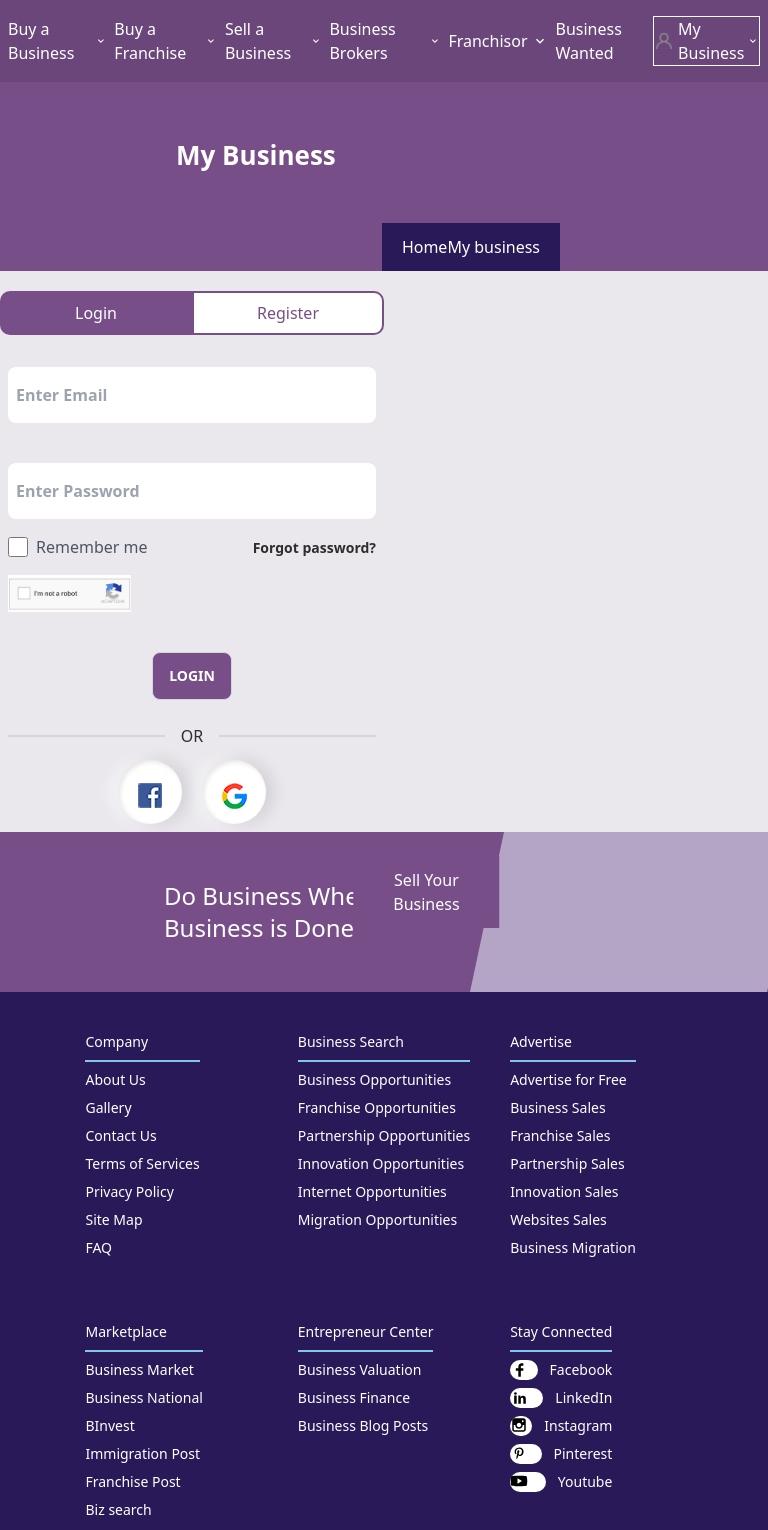
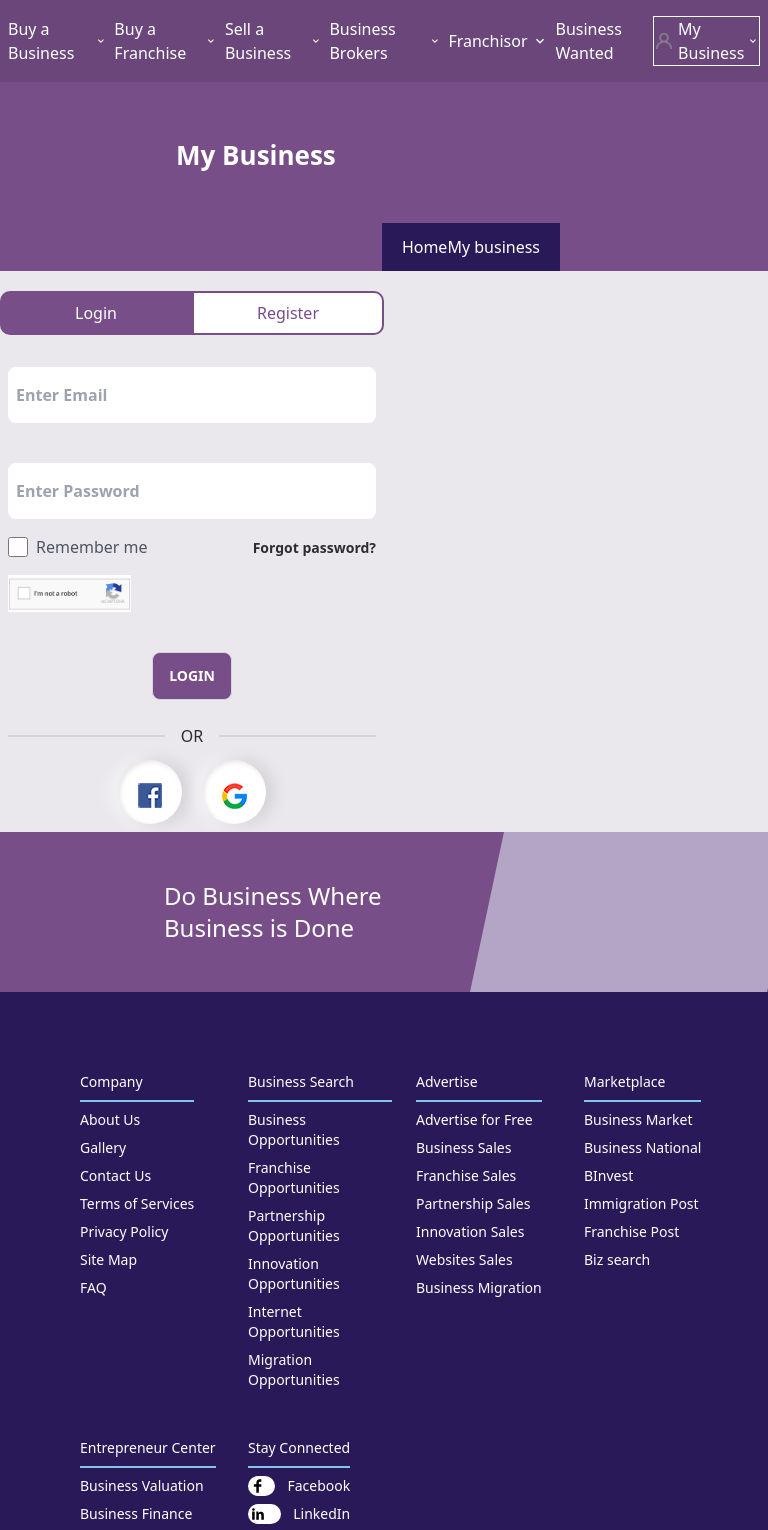
Before and after one commit to Galib24/business-partner-front-end, a React (Vite) app: page /login in a window 768 px wide. Shown: the top 1530 px of the page. Built offline with nearby package versions, Linux system fonts and the light colour scheme.

Commit message:
fix home page

```diff
--- a/src/Pages/Home/Business List/BusinessList.jsx
+++ b/src/Pages/Home/Business List/BusinessList.jsx
@@ -612,7 +612,7 @@ const BusinessList = () => {
                                     className="input my-4 w-full"
                                 />
                                 <div style={{ border: '1px solid black' }} className="my-4">
-                                    <select style={{ padding: '8px 6px' }} className="w-full bg-white cursor-pointer text-sm sm:text-base md:text-lg lg:text-xl">
+                                    <select style={{ padding: '8px 6px' }} className="w-full bg-white cursor-pointer ">
                                         <option>Please Select industry</option>
                                         <option>Agriculture/Primary</option>
                                         <option>Engineering</option>
--- a/src/Pages/Home/Video/Video.css
+++ b/src/Pages/Home/Video/Video.css
@@ -60,3 +60,17 @@
       display: none; /* Hide the second video on larger devices */
   }
 }
+
+
+
+/* Media Query for Medium Devices */
+@media only screen and (min-width: 768px) and (max-width: 1023px) {
+  .video {
+      display: none; /* Hide the first video on medium devices */
+  }
+
+  .video3 {
+      display: block; /* Show the second video on medium devices */
+      margin-top: 80px;
+  }
+}
--- a/src/Pages/Home/Video/Video.jsx
+++ b/src/Pages/Home/Video/Video.jsx
@@ -1,6 +1,7 @@
 import React from 'react';
 import videoBg from '../../../assets/video/header-video1.mp4';
 import videoBg2 from '../../../assets/video/header-video2.mp4';
+import videoBg3 from '../../../assets/video/header-video3.mp4';
 import './Video.css';
 
 const Video = () => {
@@ -8,6 +9,7 @@ const Video = () => {
     <div className='main max-w-screen-3xl relative'>
       <video className='video' src={videoBg} autoPlay loop muted></video>
       <video className='video2' src={videoBg2} autoPlay loop muted></video>
+      <video className='video3' src={videoBg3} autoPlay loop muted></video>
       <div className='overlay'></div>
       {/* input filed  */}
       <div className='lg:flex lg:items-center lg:justify-center hidden mx-auto'>
--- a/src/Pages/Shared/Footer/Footer.jsx
+++ b/src/Pages/Shared/Footer/Footer.jsx
@@ -9,7 +9,7 @@ const Footer = () => {
             <div className='bg-neutral'>
 
                 {/* second part */}
-                <div className='bg-[#774e88] overflow-hidden'>
+                <div className='bg-[#774e88] overflow-hidden '>
                     <div className='container mx-auto overflow-hidden flex flex-col md:flex-row justify-between bg-[#774e88]  text-white'>
                         <div className='flex justify-center md:justify-start items-center md:items-start px-5 mb-4 md:mb-0'>
                             <h2 className='text-2xl ml-36 mt-12'>Do Business Where Business is Done</h2>
@@ -18,7 +18,7 @@ const Footer = () => {
 
                         <div className="w-1/2 relative right-0 bottom-0  hidden sm:block h-36  py-20   bg-[#b4a5c7] translate-x-4 -skew-x-12 origin-left">
                             <div className='flex absolute right-72 bottom-16   justify-center items-center md:justify-end'>
-                                <button className='p-3 px-10 transform skew-x-12 bg-[#774e88]'>Sell Your Business</button>
+                                <button className='p-3 px-10 transform hidden sm:flex md:hidden lg:block skew-x-12 bg-[#774e88]'>Sell Your Business</button>
                             </div>
                         </div>
 
@@ -33,7 +33,7 @@ const Footer = () => {
 
                 {/* third part */}
                 <footer className="footer p-4 md:p-10 bg-[#291958] text-white container mx-auto flex flex-col justify-between items-center max-h-screen overflow-y-auto">
-                    <div style={{ fontSize: '14px' }} className="grid sm:grid-cols-2 md:grid-cols-3 lg:grid-cols-6 md:gap-10 lg:gap-10">
+                    <div style={{ fontSize: '14px' }} className="flex flex-wrap gap-6 justify-center mt-10 ml-10 mb-14 md:grid md:grid-cols-4 xl:grid-cols-6  xl:gap-16">
                         <ul className="mb-4">
                             <li className=""><Link style={{ fontSize: '14px' }} className="text-white">Company</Link> </li>
                             <div style={{ border: '1px solid #83c3f0' }} class="border-b  border-gray-500 my-2"></div>
--- a/src/Pages/Shared/Navbar/Navbar.jsx
+++ b/src/Pages/Shared/Navbar/Navbar.jsx
@@ -51,7 +51,7 @@ const Navbar = () => {
                             <img  style={{ width: '150px' }}  src={logoImage} alt="" />
                         </Link>
                         <div className='xl:ml-16'>
-                            <ul className="hidden sm:flex  items-center">
+                            <ul className="hidden sm:flex md:flex items-center">
                                 <li>
 
                                     <div className="dropdown   dropdown-bottom dropdown-end">
@@ -122,7 +122,7 @@ const Navbar = () => {
 
                         </div>
 
-                        <div className={scrolled ? "  bg-[#774e88] translate-y-1  translate-x-10 -skew-x-12 origin-left xl:py-4 px-12  ease-in-out transition-all duration-300   " : ''}>
+                        <div className={scrolled ? "  bg-[#774e88] translate-y-1 hidden sm:flex  translate-x-10 -skew-x-12 origin-left xl:py-4 px-12  ease-in-out transition-all duration-300   " : ''}>
 
                             <div style={{ border: '1px solid white' }}  className={`dropdown hidden ${scrolled ? 'transform skew-x-12 bg-[#774e88] text-white ' : 'border-1 border-white text-white'} sm:block hover:bg-[#774e88]   ease-in-out  text-black dropdown-bottom dropdown-end xl:mr-20 transition-all duration-500 `}>
                                 <label tabIndex={0} className="flex  justify-center items-center cursor-pointer hover:text-white   xl:m-1">
```
